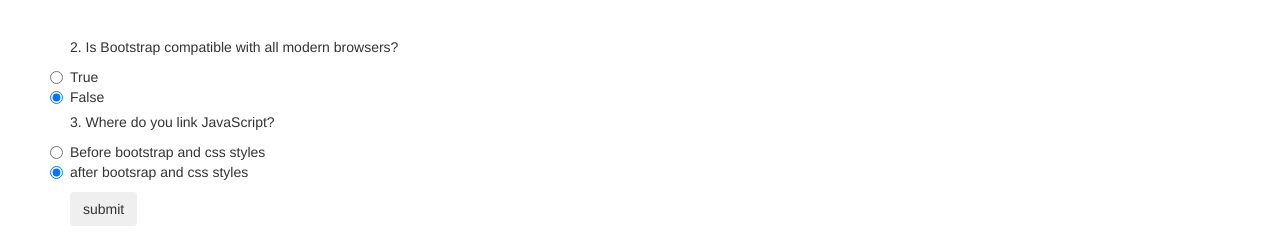
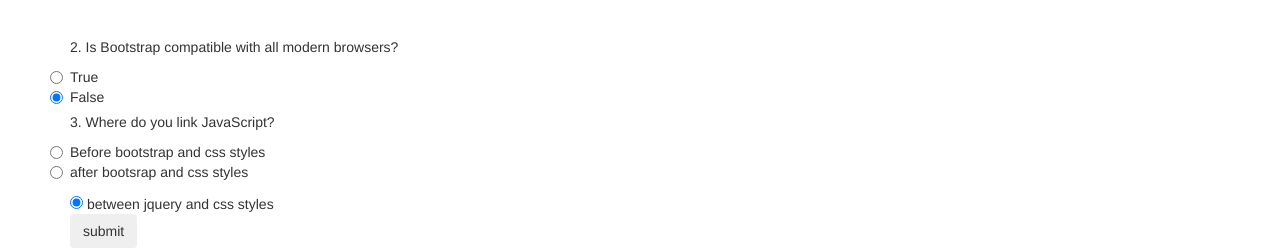
Before and after one commit to Kanogaelias/quiz-board, a plain HTML site: page index.html in a window 1280 px wide. Shown: the part 690-938 px from the top of the page. Before the commit the page ends 916 px from the top, so only its background shows below. Drawn offline with nearby package versions, Linux system fonts and the light colour scheme; files that its build step writes are made by us from their sources.

Commit message:
add a breaker to the of input type

```diff
--- a/index.html
+++ b/index.html
@@ -71,8 +71,8 @@
                     <p>3. Where do you link JavaScript?</p>
                     <input type="radio" name="javascript" value="question" checked>
               Before bootstrap and css styles<br>
-                    <input type="radio" name="javascript" value="question" checked> after bootsrap and css styles                  </div>
-
+                    <input type="radio" name="javascript" value="question" checked> after bootsrap and css styles<br>                  </div>
+                    <input type="radio" name="javascript" value="question" checked> between jquery and css styles<br>
                <button type="submit" class="btn">submit</button>
             </form>
          </div>
```
